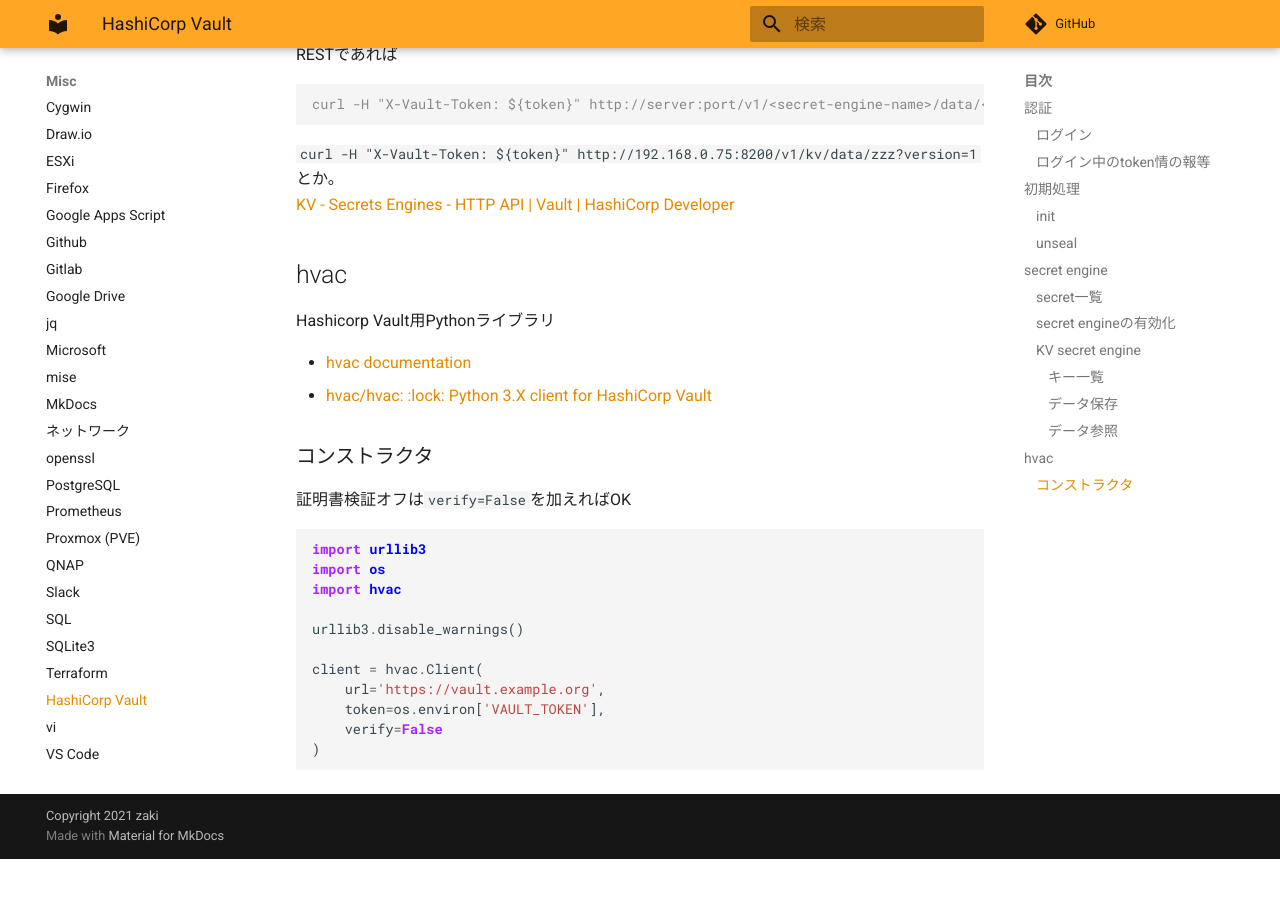
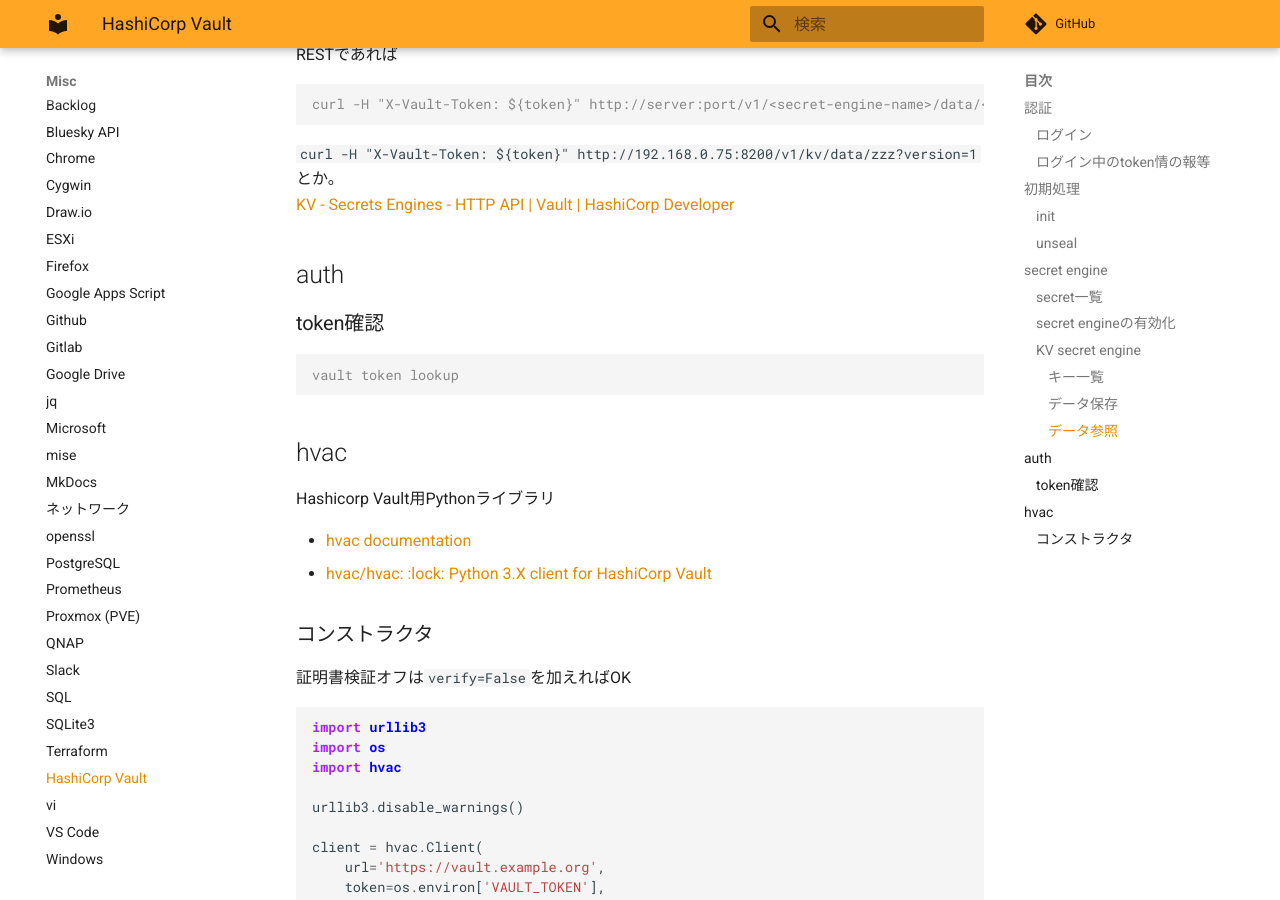
Before and after one commit to zaki-lknr/docs, an MkDocs documentation site: the page built from docs/Misc/vault.md, in a window 1280 px wide and 900 px high, scrolled down 1950 px. Built offline with MkDocs 1.6.1 and Material for MkDocs 9.7.7, drawn with Linux system fonts in a browser that asks for light colours; comment, search, counter and statistics services are not loaded; before the commit the page ends 2809 px from its top, so only the background shows below that.

Commit message:
add: misc/vault: vault token lookup

````diff
--- a/docs/Misc/vault.md
+++ b/docs/Misc/vault.md
@@ -99,6 +99,14 @@ curl -H "X-Vault-Token: ${token}" http://server:port/v1/<secret-engine-name>/dat
 `curl -H "X-Vault-Token: ${token}" http://192.168.0.75:8200/v1/kv/data/zzz?version=1`とか。
 [KV - Secrets Engines - HTTP API | Vault | HashiCorp Developer](https://developer.hashicorp.com/vault/api-docs/secret/kv/kv-v2)
 
+## auth
+
+### token確認
+
+```console
+vault token lookup
+```
+
 ## hvac
 
 Hashicorp Vault用Pythonライブラリ
````
